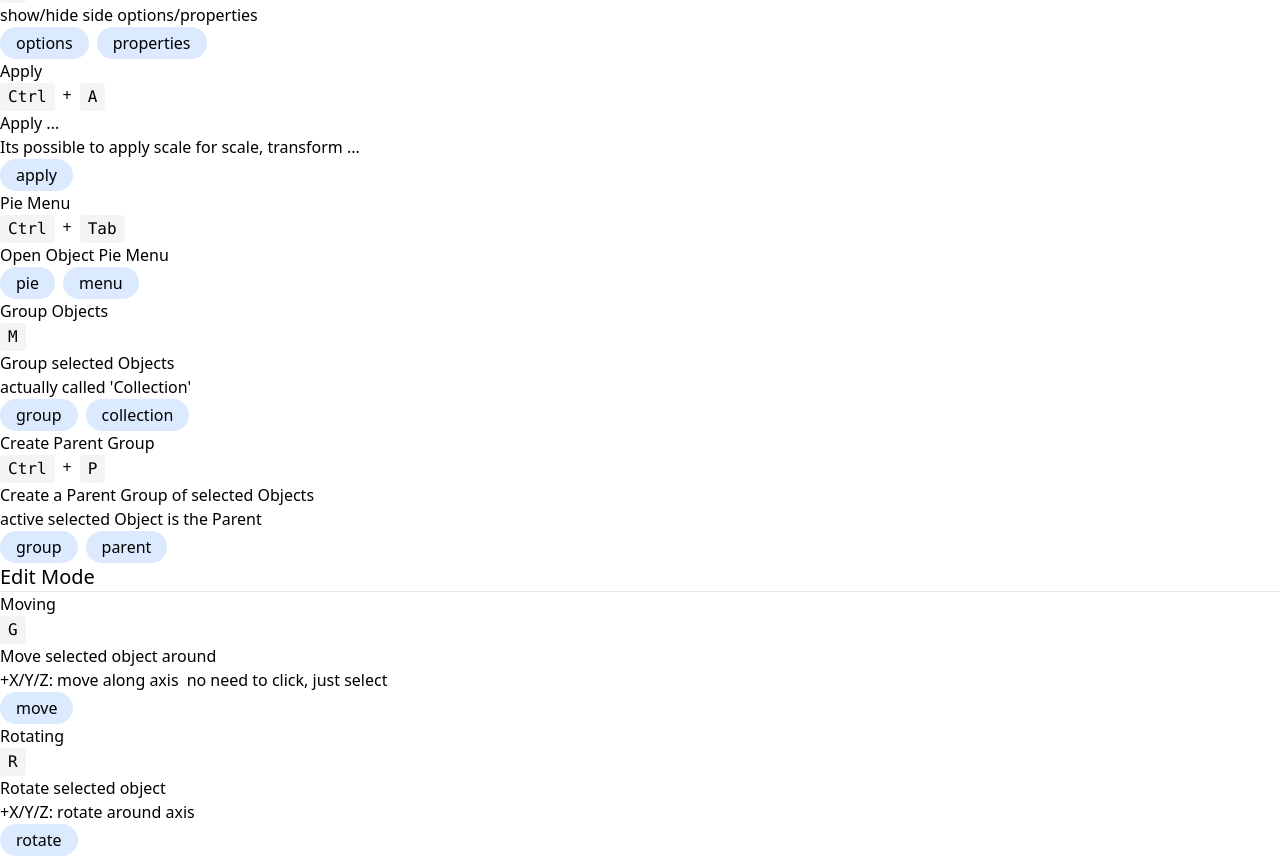
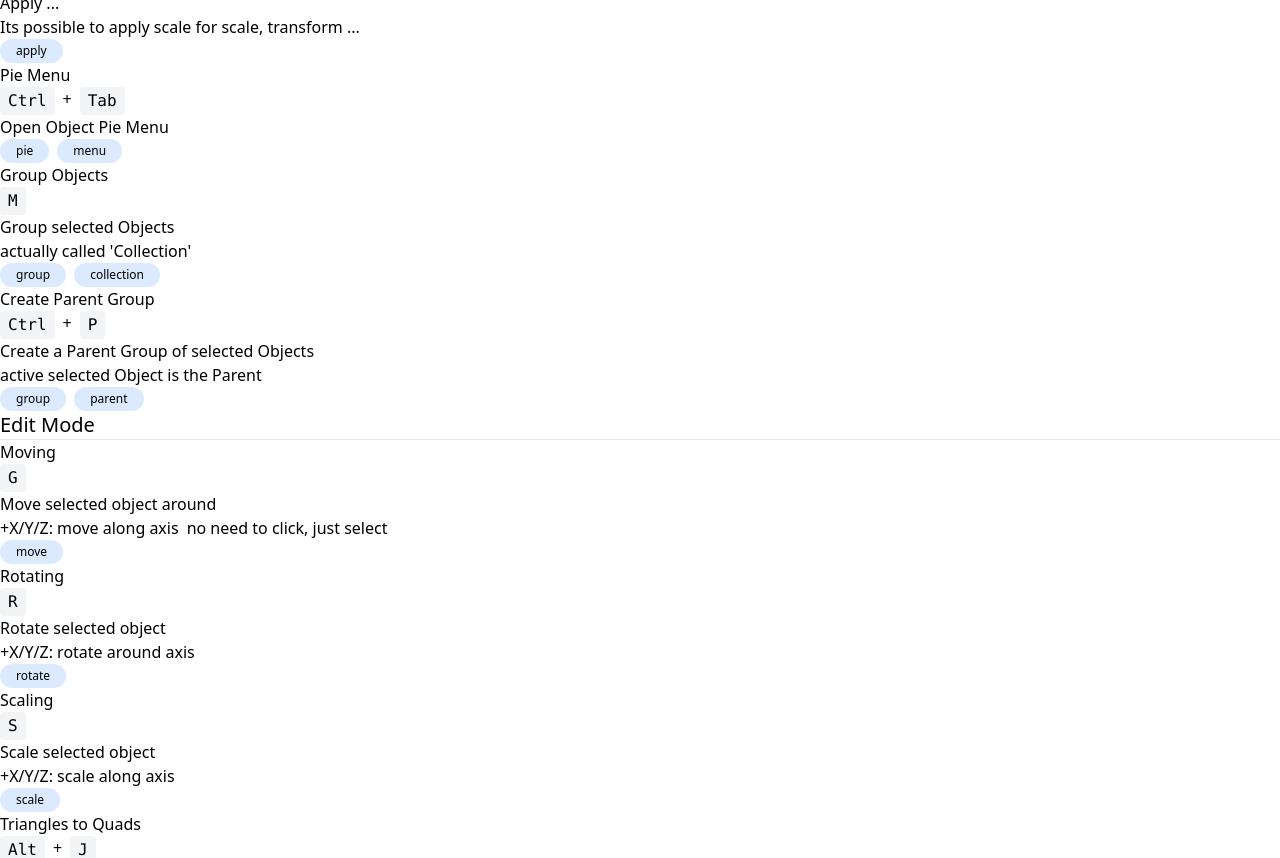
Before and after one commit to EeveeInGaa/blender-shortcuts, an Angular app: page / in a window 1280 px wide. Shown: the part 1680-2538 px from the top of the page. Built offline with nearby package versions, Linux system fonts and the light colour scheme.

Commit message:
feat: add tag component

```diff
--- a/src/app/app.component.html
+++ b/src/app/app.component.html
@@ -20,11 +20,9 @@
     <p *ngFor="let info of shortcut.information">{{ info }}</p>
   </div>
   <div class="flex flex-row gap-2">
-    <p
-      *ngFor="let tag of shortcut.tags"
-      class="bg-blue-100 rounded-full w-fit px-4 py-1">
+    <app-tag *ngFor="let tag of shortcut.tags">
       {{ tag }}
-    </p>
+    </app-tag>
   </div>
 </ng-container>
 
@@ -45,10 +43,8 @@
     <p *ngFor="let info of shortcut.information">{{ info }}</p>
   </div>
   <div class="flex flex-row gap-2">
-    <p
-      *ngFor="let tag of shortcut.tags"
-      class="bg-blue-100 rounded-full w-fit px-4 py-1">
+    <app-tag *ngFor="let tag of shortcut.tags">
       {{ tag }}
-    </p>
+    </app-tag>
   </div>
 </ng-container>
--- a/src/app/app.component.ts
+++ b/src/app/app.component.ts
@@ -4,11 +4,12 @@ import { BlenderShortcuts } from './util/interfaces/blender-shortcuts.interface'
 import { SearchComponent } from './ui/search/search.component';
 import { CommonModule } from '@angular/common';
 import { RouterModule } from '@angular/router';
+import { TagComponent } from './ui/tag/tag.component';
 
 @Component({
   selector: 'app-root',
   standalone: true,
-  imports: [CommonModule, RouterModule, SearchComponent],
+  imports: [CommonModule, RouterModule, SearchComponent, TagComponent],
   templateUrl: './app.component.html',
   styleUrls: ['./app.component.css'],
 })
--- /dev/null
+++ b/src/app/ui/tag/tag.component.html
@@ -0,0 +1,3 @@
+<div class="bg-blue-100 rounded-full w-fit px-4 py-1 text-xs">
+  <ng-content></ng-content>
+</div>
```
Also changed, not shown: src/app/ui/tag/tag.component.ts (added, +10 -0 lines), src/app/ui/tag/tag.component.css (added), 1 other file (tests, documents, lock files or other folders).
